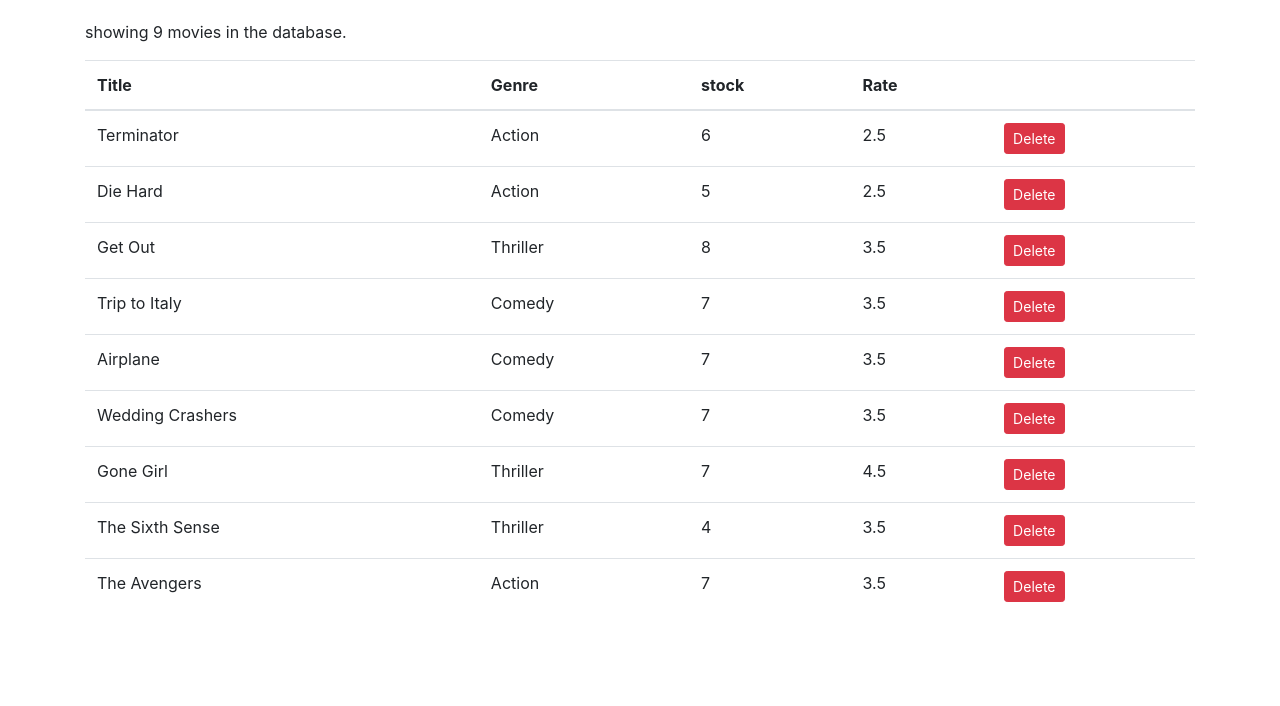
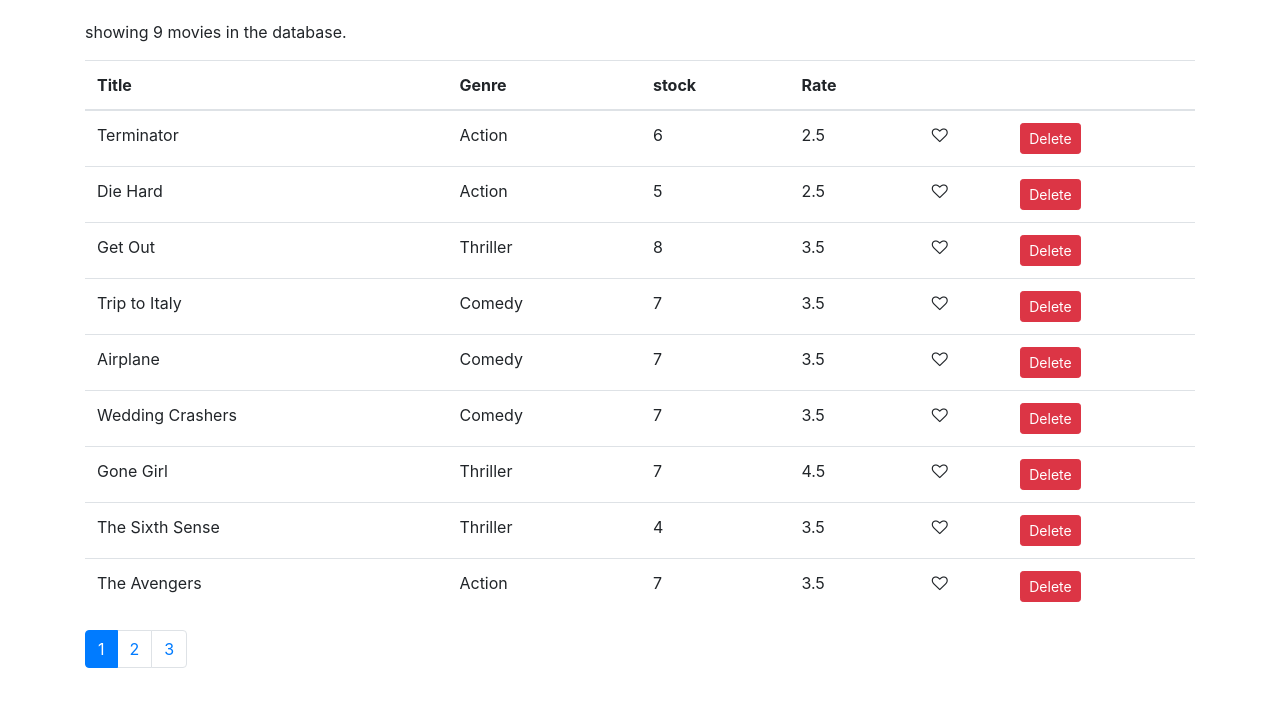
Before and after one commit to matlapuditej/movies, a React (Create React App) app: page / in a window 1280 px wide. Shown: the top 706 px of the page. Built offline with nearby package versions, Linux system fonts and the light colour scheme; the HTML template or start-up script is replaced by a standard one.

Commit message:
pagination

```diff
--- a/package.json
+++ b/package.json
@@ -3,8 +3,9 @@
   "version": "0.1.0",
   "private": true,
   "dependencies": {
-    "bootstrap": "^4.1.1",
+    "bootstrap": "^4.3.1",
     "font-awesome": "^4.7.0",
+    "lodash": "^4.17.15",
     "react": "^16.12.0",
     "react-dom": "^16.12.0",
     "react-scripts": "3.2.0"
--- /dev/null
+++ b/src/components/common/like.jsx
@@ -0,0 +1,16 @@
+import React from "react";
+
+const Like = props => {
+  let classes = "fa fa-heart";
+  if (!props.liked) classes += "-o";
+  return (
+    <i
+      onClick={props.onClick}
+      style={{ cursor: "pointer" }}
+      className={classes}
+      aria-hidden="true"
+    />
+  );
+};
+
+export default Like;
--- /dev/null
+++ b/src/components/common/pagination.jsx
@@ -0,0 +1,33 @@
+import React from "react";
+import _ from "lodash";
+
+const Pagination = props => {
+  const { itemsCount, pageSize, onPageChange, currentPage } = props;
+  console.log(currentPage);
+  const pagesCount = Math.ceil(itemsCount / pageSize);
+  if (pagesCount === 1) return null;
+  const pages = _.range(1, pagesCount + 1);
+
+  return (
+    <nav>
+      <ul className="pagination">
+        {pages.map(page => (
+          <li
+            key={page}
+            className={page === currentPage ? "page-item active" : "page-item"}
+          >
+            <a
+              href="#top"
+              className="page-link"
+              onClick={() => onPageChange(page)}
+            >
+              {page}
+            </a>
+          </li>
+        ))}
+      </ul>
+    </nav>
+  );
+};
+
+export default Pagination;
--- a/src/components/movies.jsx
+++ b/src/components/movies.jsx
@@ -1,9 +1,12 @@
 import React, { Component } from "react";
 import { getMovies } from "../services/fakeMovieService";
-
+import Like from "./common/like";
+import Pagination from "./common/pagination";
 class Movies extends Component {
   state = {
-    movies: getMovies()
+    movies: getMovies(),
+    currentPage: 1,
+    pageSize: 4
   };
 
   handleDelete = movie => {
@@ -11,8 +14,21 @@ class Movies extends Component {
     this.setState({ movies });
   };
 
+  handleLike = movie => {
+    const movies = [...this.state.movies];
+    const index = movies.indexOf(movie);
+    movies[index] = { ...movies[index] };
+    movies[index].liked = !movies[index].liked;
+    this.setState({ movies });
+  };
+
+  handlePageChange = page => {
+    this.setState({ currentPage: page });
+  };
+
   render() {
     const { length: count } = this.state.movies;
+    const { pageSize, currentPage } = this.state;
 
     if (count === 0) return <p>There are no movies in the database</p>;
 
@@ -27,6 +43,7 @@ class Movies extends Component {
               <th>stock</th>
               <th>Rate</th>
               <th></th>
+              <th></th>
             </tr>
           </thead>
           <tbody>
@@ -36,6 +53,12 @@ class Movies extends Component {
                 <td>{movie.genre.name}</td>
                 <td>{movie.numberInStock}</td>
                 <td>{movie.dailyRentalRate}</td>
+                <td>
+                  <Like
+                    liked={movie.liked}
+                    onClick={() => this.handleLike(movie)}
+                  />
+                </td>
                 <td>
                   <button
                     onClick={() => this.handleDelete(movie)}
@@ -48,6 +71,12 @@ class Movies extends Component {
             ))}
           </tbody>
         </table>
+        <Pagination
+          itemsCount={count}
+          pageSize={pageSize}
+          onPageChange={this.handlePageChange}
+          currentPage={currentPage}
+        />
       </div>
     );
   }
```
Also changed, not shown: 1 other file (tests, documents, lock files or other folders).
